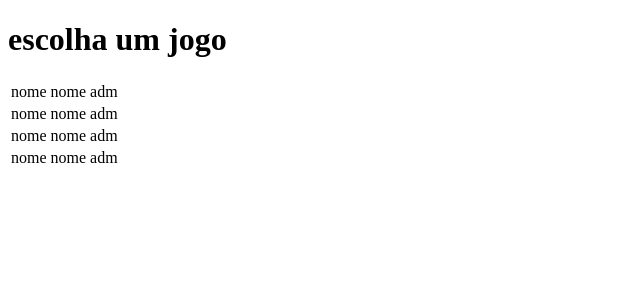
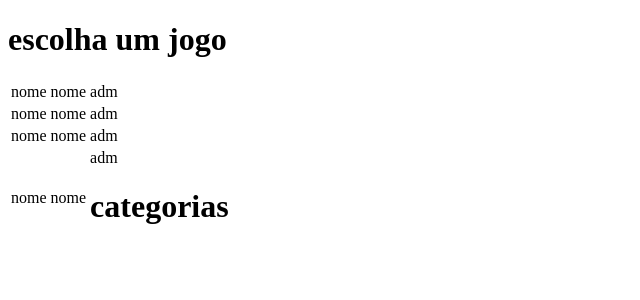
Before and after one commit to Gabrielnev/gabriel2, a PHP site: page / in a window 1280 px wide. Shown: the top 300 px of the page, without its empty margins (0-640 px from the left). Run offline with PHP 8.4, Linux system fonts and the light colour scheme.

Commit message:
Update index.php
update

```diff
--- a/index.php
+++ b/index.php
@@ -14,7 +14,7 @@
         <tr><td>nome<td>nome<td>adm
         <tr><td>nome<td>nome<td>adm
         <tr><td>nome<td>nome<td>adm
-
+         <h1>categorias </h1>
     </table>
     </div>
 </body>
```
